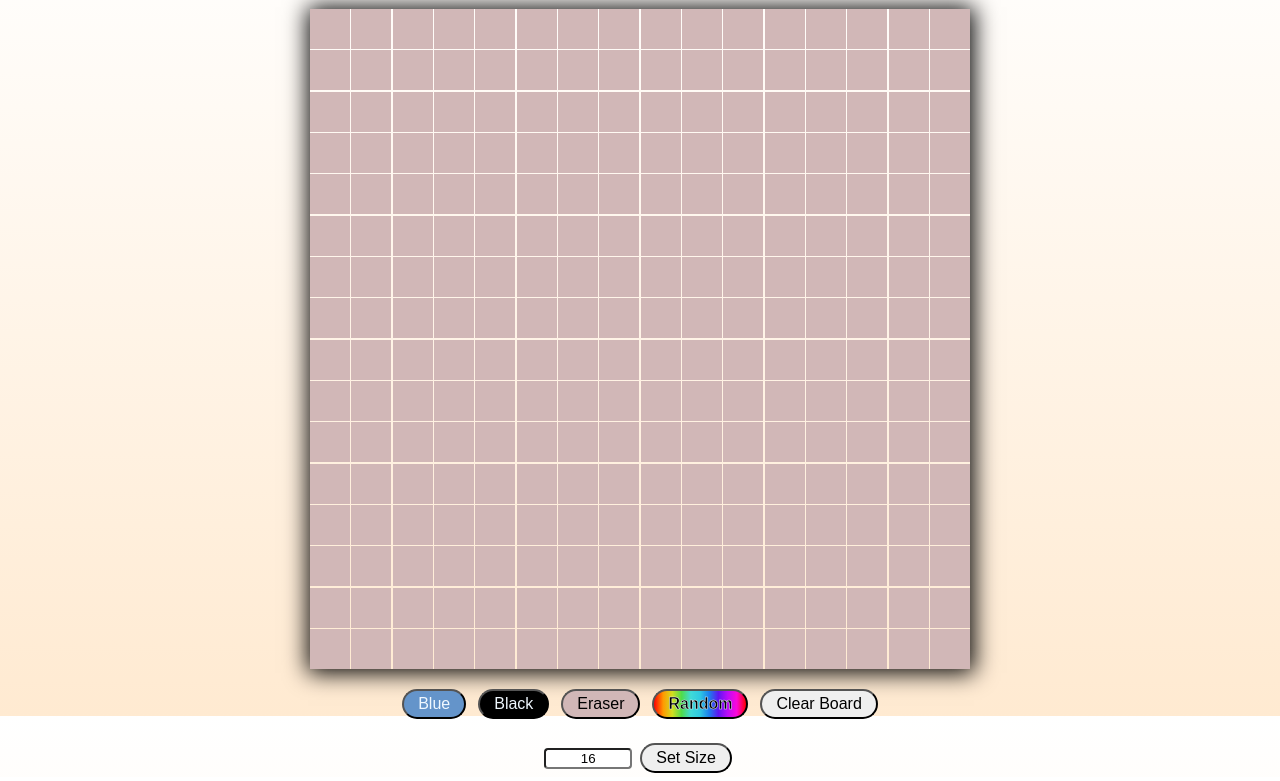
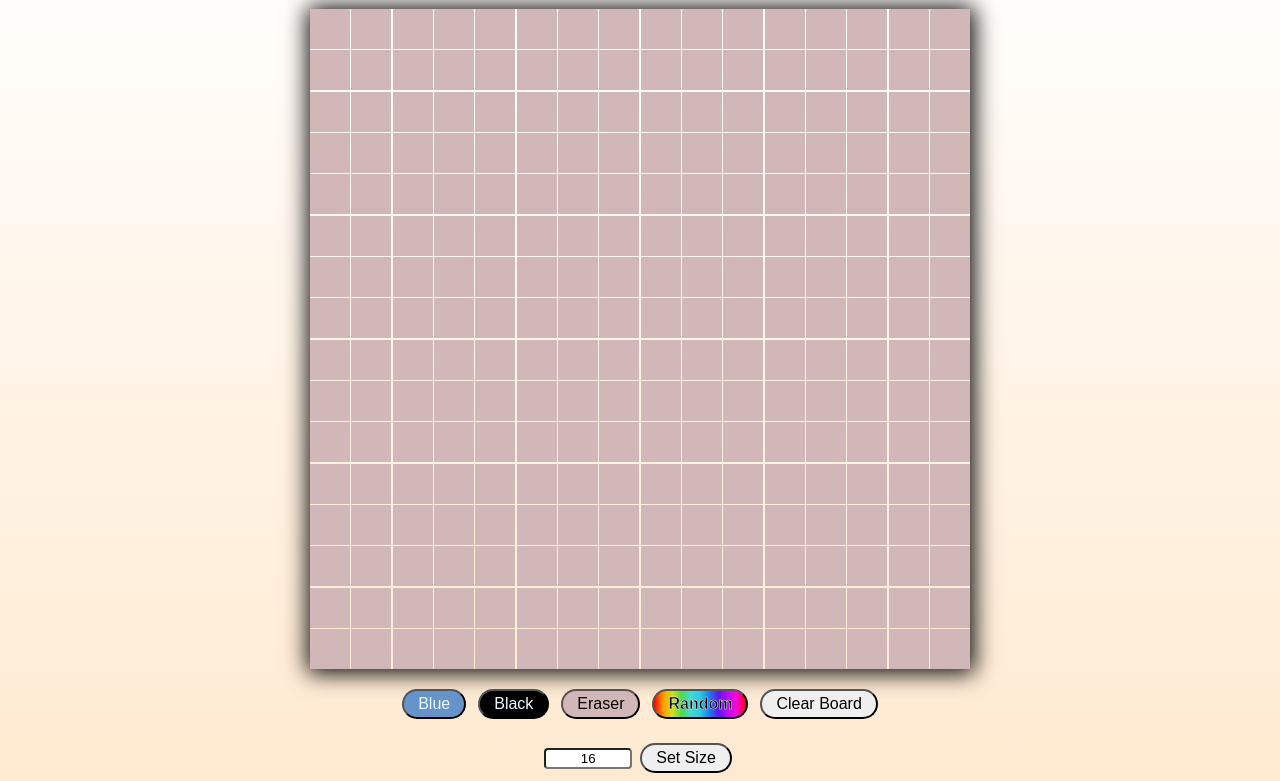
Before and after one commit to liortlv/etch-a-sketch, a plain HTML site: page index.html in a window 1280 px wide. Shown: the part 84-865 px from the top of the page. Drawn offline with Linux system fonts and the light colour scheme.

Commit message:
Fix css backround height bug

```diff
--- a/style.css
+++ b/style.css
@@ -1,6 +1,6 @@
 html, body {
     margin: 0;
-    height: 100%;
+    height: 104%;
     background: linear-gradient(rgb(255, 255, 255), rgb(255, 234, 209));
 }
 
```
